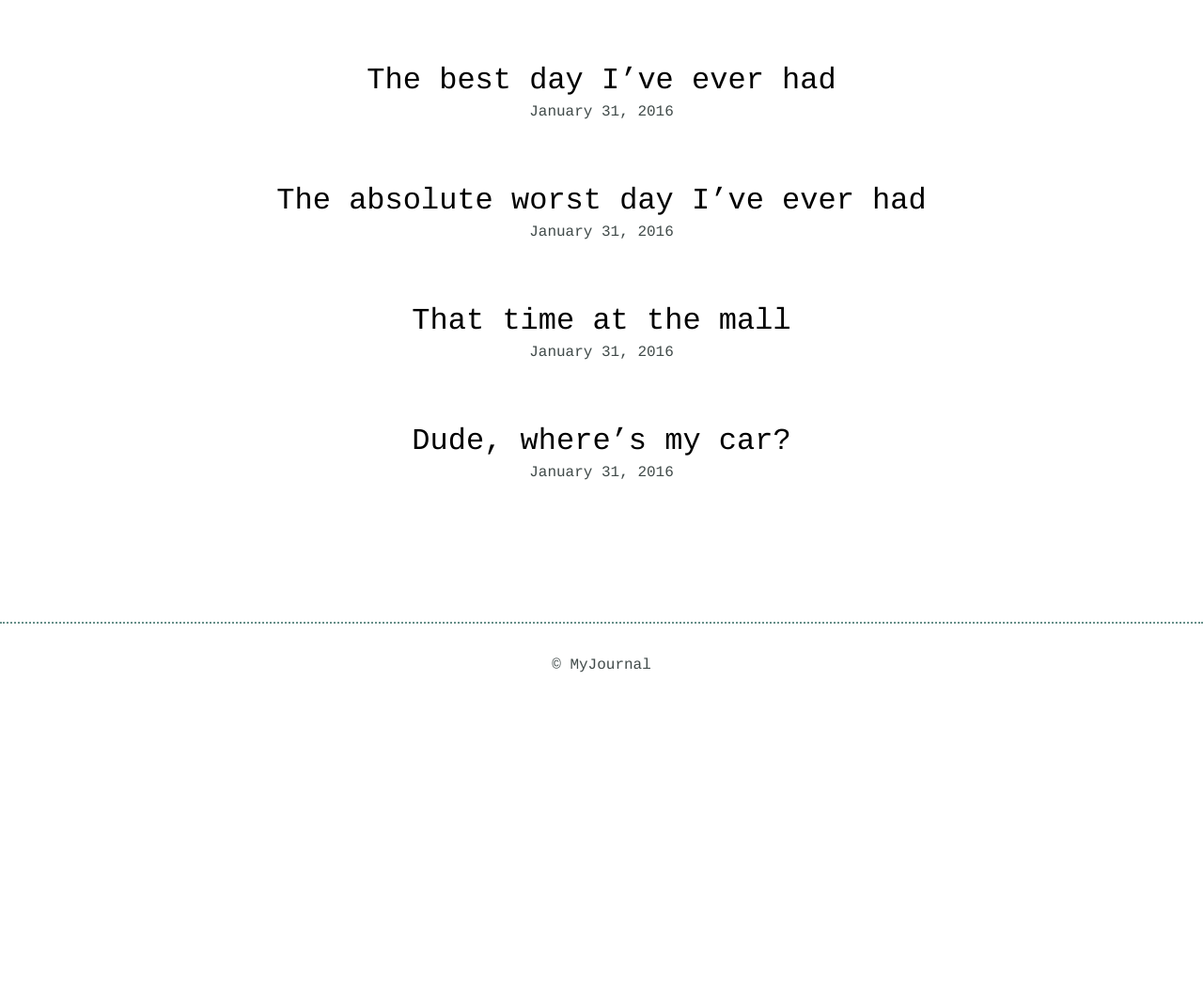
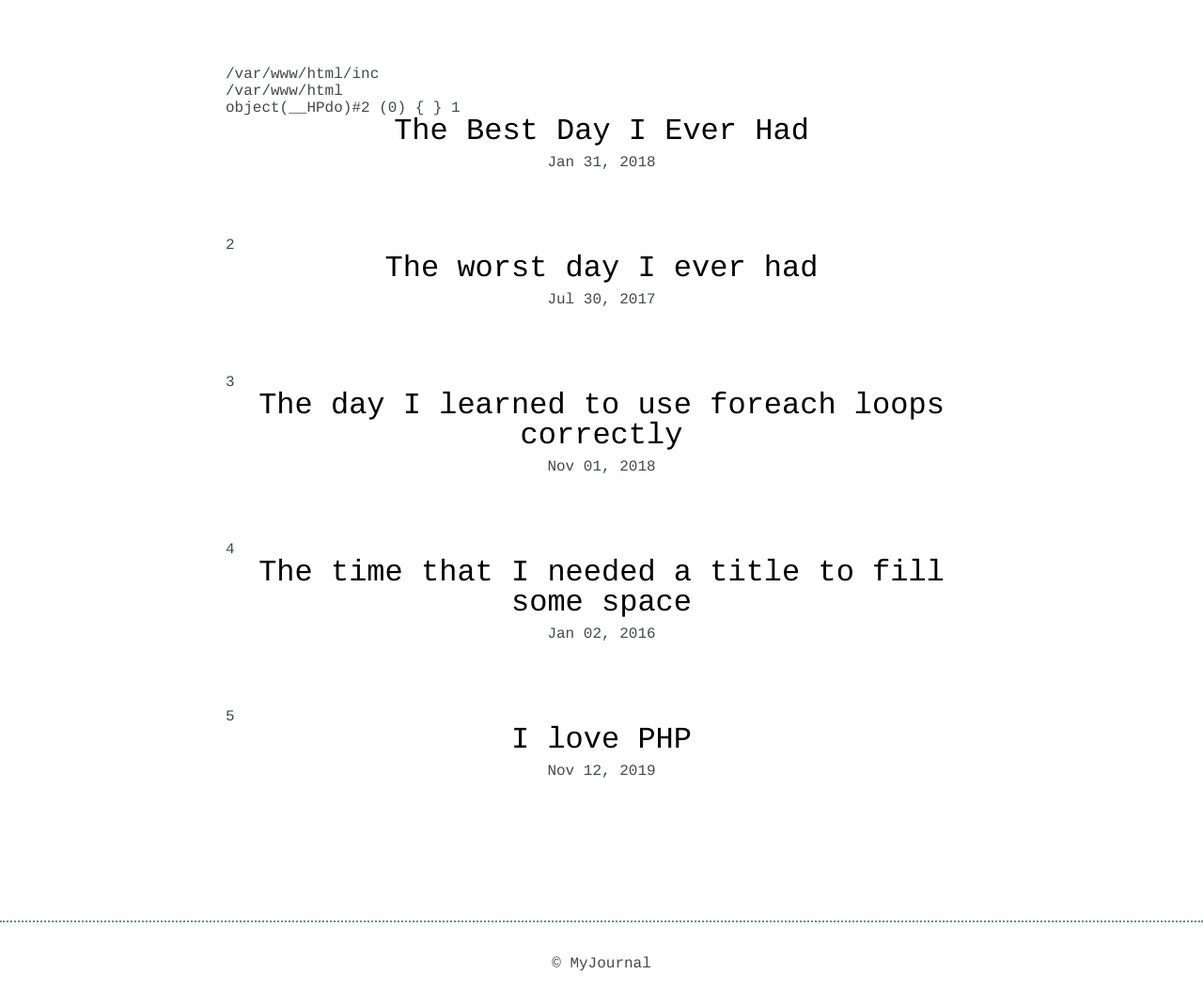
Before and after one commit to allan9595/Php_Learning_Journal, a PHP site: page / in a window 1280 px wide. Shown: the part 95-1165 px from the top of the page at 94% size. Before the commit the page ends 811 px from the top, so only its background shows below. Run offline with PHP 8.4, Linux system fonts and the light colour scheme; data comes from the database, SQL or seed files in the repository; both versions use the stored data as it was after the commit.

Commit message:
connect to db and fetch data at index.php

```diff
--- a/header.php
+++ b/header.php
@@ -1,7 +1,7 @@
 <header>
     <div class="container">
         <div class="site-header">
-            <a class="logo" href=""><i class="material-icons">library_books</i></a>
+            <a class="logo" href="index.php"><i class="material-icons">library_books</i></a>
             <a class="button icon-right" href="new.php"><span>New Entry</span> <i class="material-icons">add</i></a>
         </div>
     </div>
--- a/inc/db_connection.php
+++ b/inc/db_connection.php
@@ -0,0 +1,13 @@
+<?php
+    try{
+        echo __DIR__ . "<br>";
+        echo dirname(__DIR__) . "<br>";
+        $db = new PDO("sqlite:".dirname(__DIR__)."/inc/journal.db");
+        $db->setAttribute(PDO::ATTR_ERRMODE, PDO::ERRMODE_EXCEPTION);
+        var_dump($db);
+    }catch(Exception $e){
+        echo $e->getMessage();
+        die();
+    }
+
+?>
--- /dev/null
+++ b/inc/db_fetch.php
@@ -0,0 +1,11 @@
+<?php
+    function db_fetch(){
+        include('db_connection.php');
+        $sql = "SELECT `title`, `date` FROM `entries`";
+        $pdo = $db->prepare($sql);
+        $pdo->execute();
+        $results = $pdo->fetchAll(PDO::FETCH_ASSOC);
+        return $results;
+    };
+
+?>
--- a/index.php
+++ b/index.php
@@ -17,22 +17,17 @@
         <section>
             <div class="container">
                 <div class="entry-list">
-                    <article>
-                        <h2><a href="detail.php">The best day I’ve ever had</a></h2>
-                        <time datetime="2016-01-31">January 31, 2016</time>
-                    </article>
-                    <article>
-                        <h2><a href="detail_2.php">The absolute worst day I’ve ever had</a></h2>
-                        <time datetime="2016-01-31">January 31, 2016</time>
-                    </article>
-                    <article>
-                        <h2><a href="detail_3.php">That time at the mall</a></h2>
-                        <time datetime="2016-01-31">January 31, 2016</time>
-                    </article>
-                    <article>
-                        <h2><a href="detail_4.php">Dude, where’s my car?</a></h2>
-                        <time datetime="2016-01-31">January 31, 2016</time>
-                    </article>
+                    <?php
+                        include('inc/db_fetch.php');
+                        foreach(db_fetch() as $key => $result){
+                            echo $key + 1;
+                            //$id = filter_input(INPUT_GET, 'id', FILTER_SANITIZE_NUMBER_INT);
+                            echo "<article>";
+                            echo "<h2><a href='detail.php?id=" . ($key+1) . "'>$result[title]</a></h2>";
+                            echo "<time datetime=$result[date]>" . date_format(new DateTime($result['date']), 'M d, Y') . "</time>";
+                            echo "</article>";
+                        }
+                    ?>
                 </div>
             </div>
         </section>
--- a/new.php
+++ b/new.php
@@ -18,7 +18,7 @@
             <div class="container">
                 <div class="new-entry">
                     <h2>New Entry</h2>
-                    <form>
+                    <form method="post" action="inc/db_add.php">
                         <label for="title"> Title</label>
                         <input id="title" type="text" name="title"><br>
                         <label for="date">Date</label>
```
Also changed, not shown: inc/db_add.php (added, +29 -0 lines), inc/db_edit.php (added), inc/journal.db, 1 other file.
